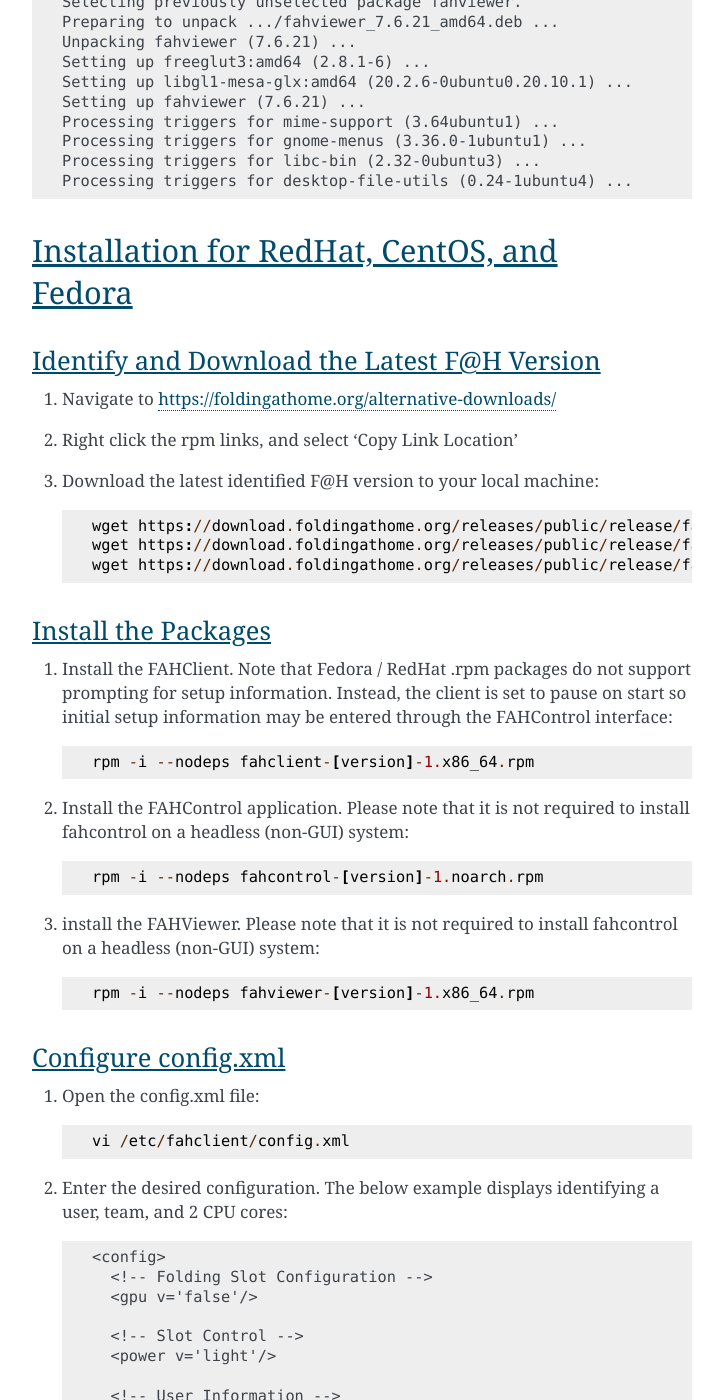
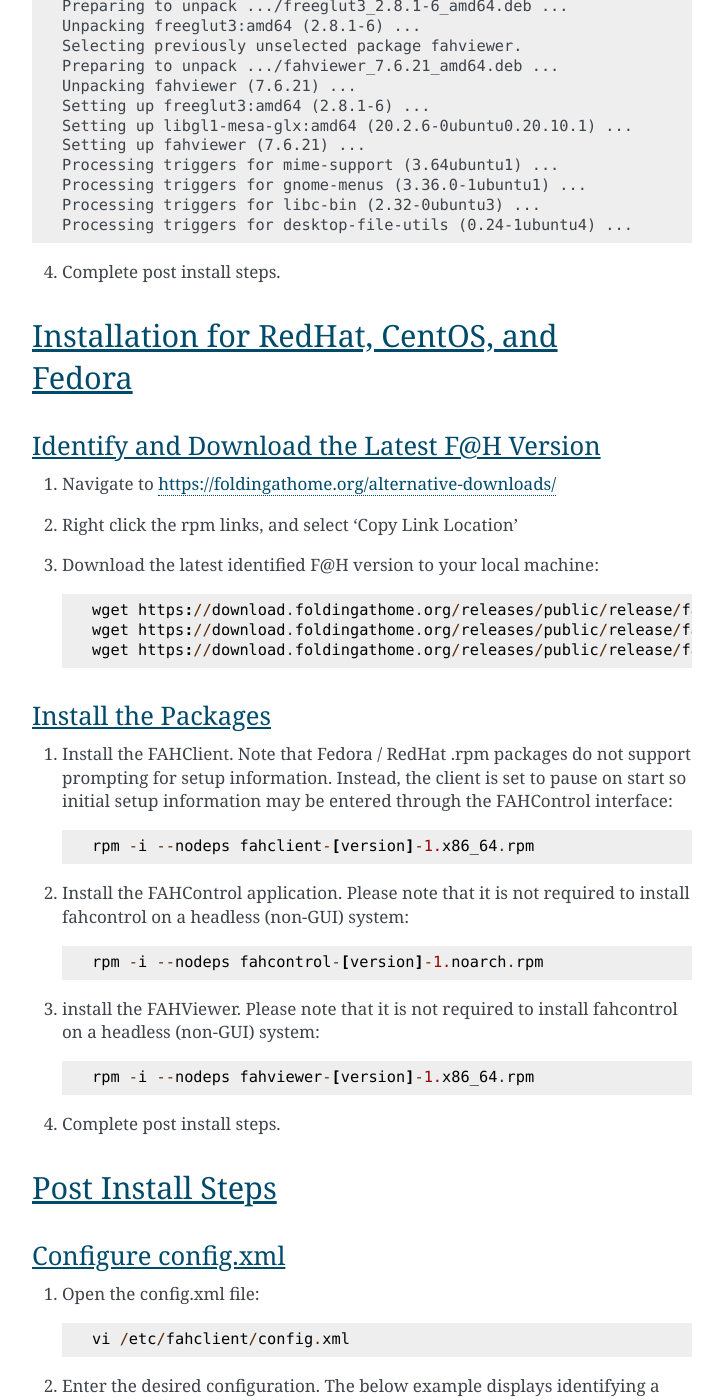
Before and after one commit to FoldingCommunity/fah-client-documentation, a Sphinx documentation site: the page built from docs/source/linux/installation_linux.rst, in a window 1280 px wide and 1400 px high, scrolled down 3015 px. Shown: the whole window, without its empty margins (388-1111 px from the left). Built offline with Sphinx 7.4.7, drawn with Linux system fonts in a browser that asks for light colours; pages that are not in the unit, such as notebooks, are missing from menus; some of the changed text lies outside the part shown.

Commit message:
Updated installation_linux.rst

```diff
--- a/docs/source/linux/installation_linux.rst
+++ b/docs/source/linux/installation_linux.rst
@@ -135,6 +135,7 @@
 	Processing triggers for desktop-file-utils (0.24-1ubuntu4) ...
 
 
+4. Complete post install steps.
 
 
 
@@ -172,7 +173,11 @@
 
         rpm -i --nodeps fahviewer-[version]-1.x86_64.rpm
 
+#. Complete post install steps.
 
+
+Post Install Steps
+------------------
 
 Configure config.xml
 ********************
```
